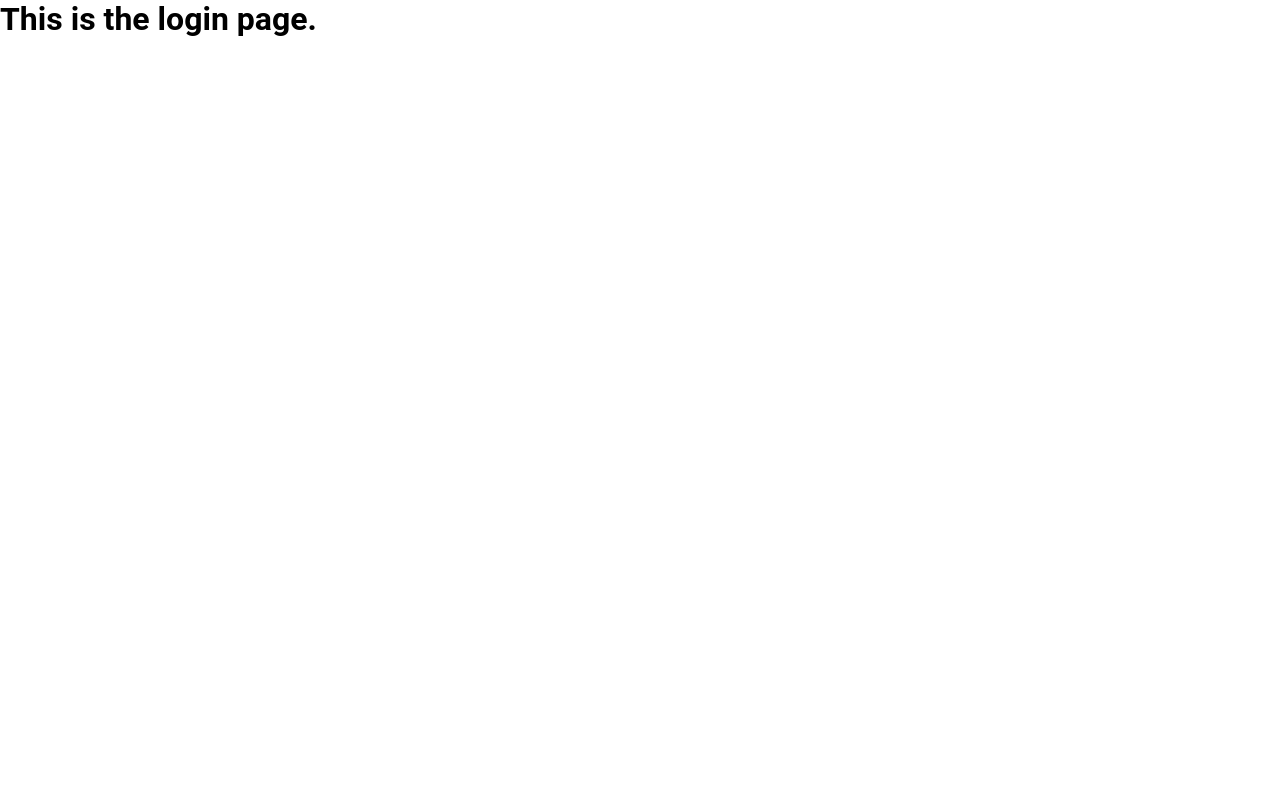
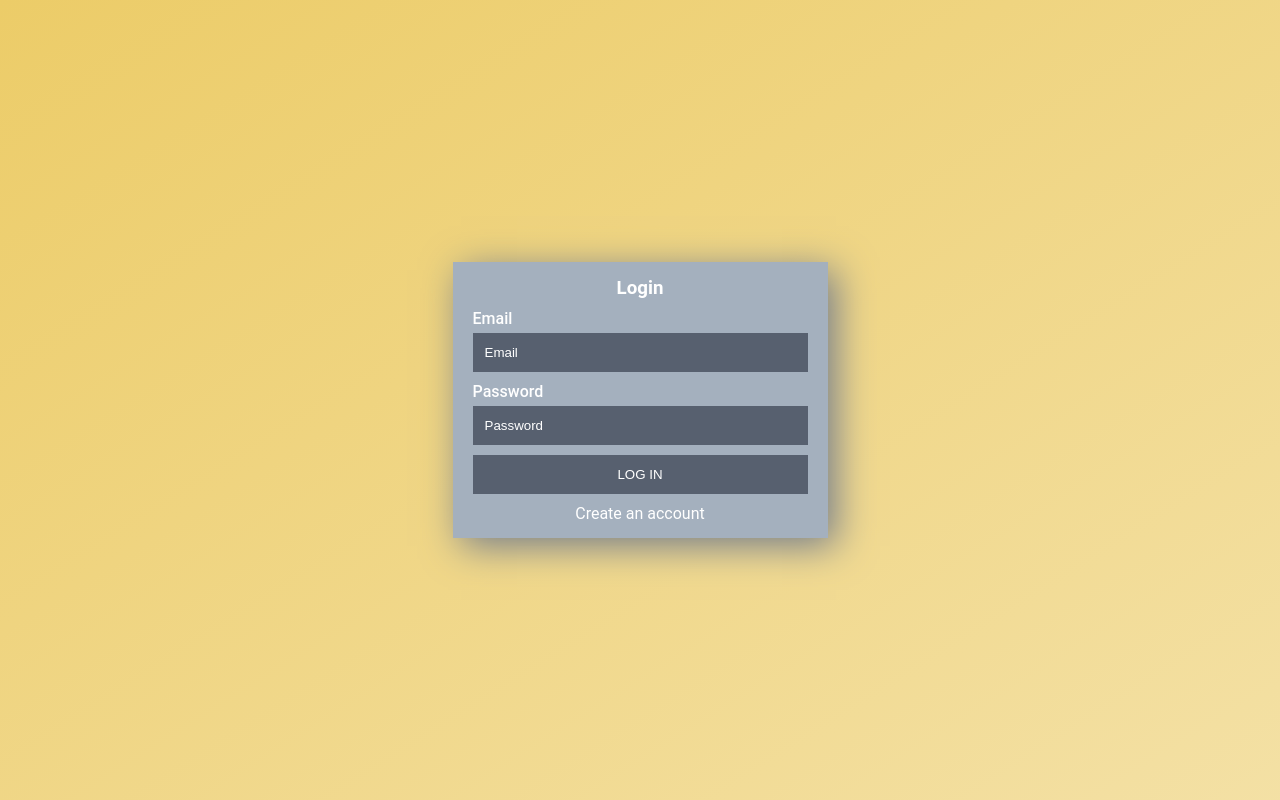
Before and after one commit to qmeng222/MERNsenger, a React (Create React App) app in the folder frontend/: page /login in a window 1280 px wide. Built offline with nearby package versions, Linux system fonts and the light colour scheme.

Commit message:
designed login page

```diff
--- a/frontend/src/components/Login.jsx
+++ b/frontend/src/components/Login.jsx
@@ -1,9 +1,48 @@
 import React from "react";
+import { Link } from "react-router-dom";
 
 const Login = () => {
   return (
-    <div>
-      <h1>This is the login page.</h1>
+    <div className="register">
+      <div className="card">
+        <div className="card-header">
+          <h3>Login</h3>
+        </div>
+
+        <div className="card-body">
+          <form>
+            <div className="form-group">
+              <label htmlFor="email">Email</label>
+              <input
+                type="email"
+                className="form-control"
+                placeholder="Email"
+                id="email"
+              />
+            </div>
+
+            <div className="form-group">
+              <label htmlFor="password">Password</label>
+              <input
+                type="password"
+                className="form-control"
+                placeholder="Password"
+                id="password"
+              />
+            </div>
+
+            <div className="form-group">
+              <input type="submit" value="log in" className="btn" />
+            </div>
+
+            <div className="form-group">
+              <span>
+                <Link to="/register">Create an account</Link>
+              </span>
+            </div>
+          </form>
+        </div>
+      </div>
     </div>
   );
 };
--- a/frontend/src/components/Register.jsx
+++ b/frontend/src/components/Register.jsx
@@ -67,7 +67,7 @@ const Register = () => {
 
             <div className="form-group">
               <span>
-                <Link to="/login">Login</Link>
+                <Link to="/login">Log in</Link>
               </span>
             </div>
           </form>
--- a/frontend/src/sass/components/_register.scss
+++ b/frontend/src/sass/components/_register.scss
@@ -1,7 +1,11 @@
 .register {
   width: 100%;
   height: 100vh;
-  background-color: #fbc531;
+  background-image: linear-gradient(
+    to bottom right,
+    rgba(236, 204, 104, 1),
+    rgba(236, 204, 104, 0.6)
+  );
   display: flex;
   justify-content: center;
   align-items: center;
--- a/frontend/src/sass/utils/_utils.scss
+++ b/frontend/src/sass/utils/_utils.scss
@@ -1,8 +1,8 @@
 .card {
   width: 375px;
   padding: 15px 20px;
-  background-color: #7f8fa6;
-  box-shadow: 0px 8px 25px #7f8fa6;
+  background-color: #a4b0be;
+  box-shadow: 8px 8px 36px #747d8c;
 }
 
 .form-group {
@@ -15,7 +15,7 @@
   padding: 12px;
   border: none;
   outline: none;
-  background-color: #0a0e1585;
+  background-color: #57606f;
   &::placeholder {
     color: #fff;
     font-weight: 400;
@@ -34,7 +34,7 @@ label {
   text-transform: uppercase;
   padding: 12px;
   text-align: center;
-  background-color: #0a0e1585;
+  background-color: #57606f;
   border: none;
   cursor: pointer;
 }
```
